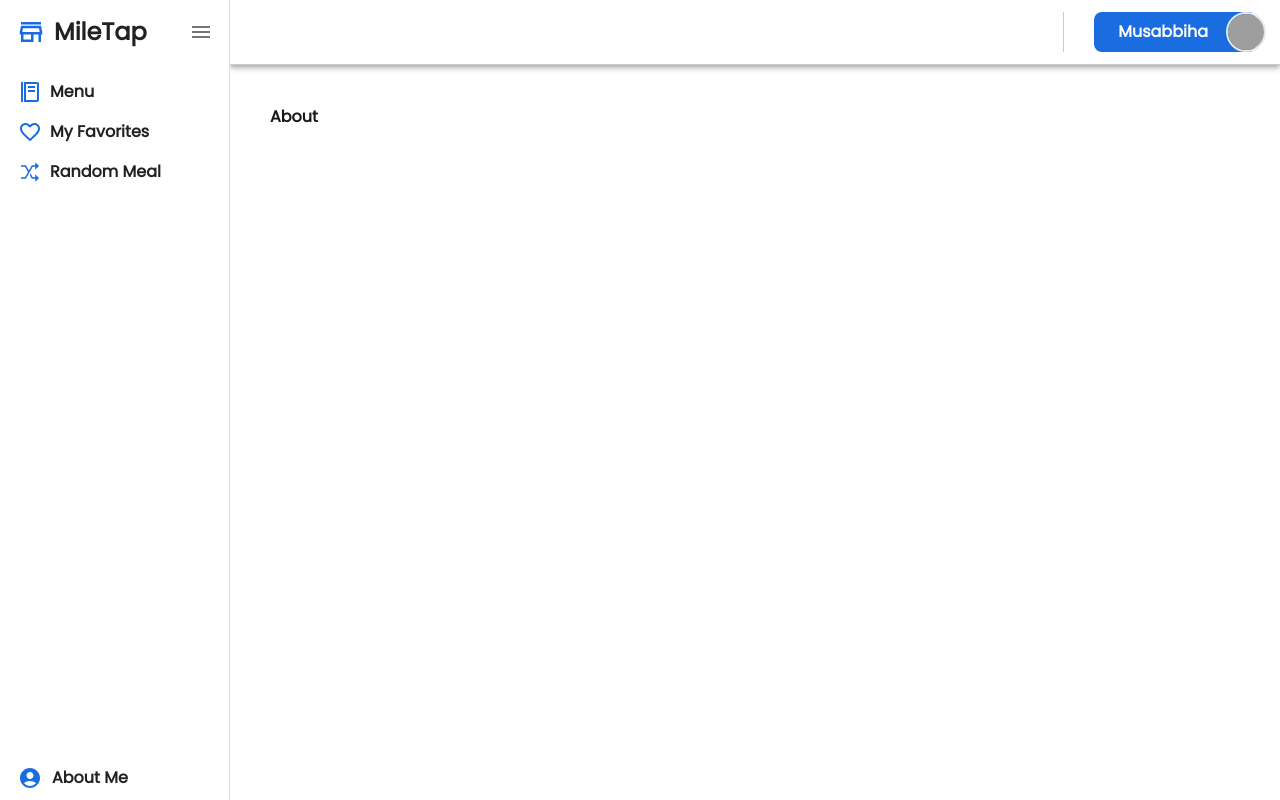
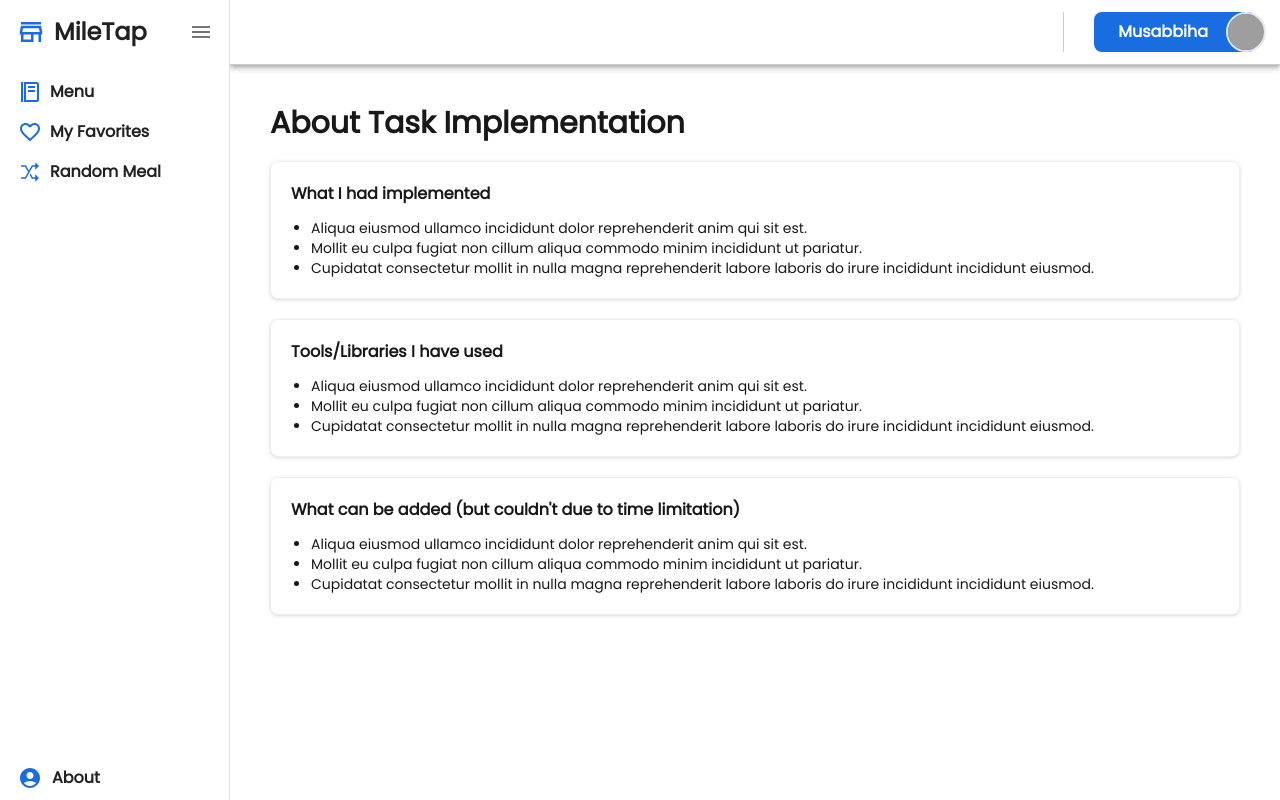
Before and after one commit to musabbihanoor/UdhaarBook-Test, a React (Create React App) app: page /about in a window 1280 px wide. Built offline with nearby package versions, Linux system fonts and the light colour scheme; grey boxes are pictures that could not be loaded.

Commit message:
added env file

```diff
--- a/src/components/layout/Navbar.js
+++ b/src/components/layout/Navbar.js
@@ -153,8 +153,10 @@ export default function PrimarySearchAppBar() {
           <Box sx={{ display: { xs: "none", md: "flex", gap: 30 } }}>
             <hr className="border-0 border-l-[1px] border-[#ccc] h-10" />
 
-            <Link
-              to="/about"
+            <a
+              target="_blank"
+              rel="noreferror"
+              href="https://musabbiha.com"
               className="text-white bg-primary px-6 rounded-lg relative pr-12 font-poppins"
             >
               <p className="py-2">Musabbiha</p>
@@ -163,7 +165,7 @@ export default function PrimarySearchAppBar() {
                 src="https://randomuser.me/api/portraits/women/2.jpg"
                 className="absolute bg-dark-grey h-10 w-10 right-[-10px] top-0 rounded-full border-2"
               />
-            </Link>
+            </a>
           </Box>
           <Box sx={{ display: { xs: "flex", md: "none" } }}>
             <IconButton
--- a/src/components/layout/Sidebar.js
+++ b/src/components/layout/Sidebar.js
@@ -109,7 +109,7 @@ export const Sidebar = () => {
 
         <Link to="/about" className="flex items-center px-[8px]">
           <MdAccountCircle className="text-primary text-2xl m-[10px]" />
-          {open && <p>About Me</p>}
+          {open && <p>About</p>}
         </Link>
       </div>
     </Drawer>
--- a/src/pages/About.js
+++ b/src/pages/About.js
@@ -1,7 +1,64 @@
 import React from "react";
 
 const About = () => {
-  return <div>About</div>;
+  return (
+    <div>
+      <h1 className="text-3xl mb-5">About Task Implementation</h1>
+      <div className="bg-white drop-shadow rounded-lg p-5 mb-5 border-[1px] border-[#eee]">
+        <h1>What I had implemented</h1>
+        <ul className="list-disc pl-5 font-light text-sm mt-3">
+          <li>
+            Aliqua eiusmod ullamco incididunt dolor reprehenderit anim qui sit
+            est.
+          </li>
+          <li>
+            Mollit eu culpa fugiat non cillum aliqua commodo minim incididunt ut
+            pariatur.
+          </li>
+          <li>
+            Cupidatat consectetur mollit in nulla magna reprehenderit labore
+            laboris do irure incididunt incididunt eiusmod.
+          </li>
+        </ul>
+      </div>
+
+      <div className="bg-white drop-shadow rounded-lg p-5 mb-5 border-[1px] border-[#eee]">
+        <h1>Tools/Libraries I have used</h1>
+        <ul className="list-disc pl-5 font-light text-sm mt-3">
+          <li>
+            Aliqua eiusmod ullamco incididunt dolor reprehenderit anim qui sit
+            est.
+          </li>
+          <li>
+            Mollit eu culpa fugiat non cillum aliqua commodo minim incididunt ut
+            pariatur.
+          </li>
+          <li>
+            Cupidatat consectetur mollit in nulla magna reprehenderit labore
+            laboris do irure incididunt incididunt eiusmod.
+          </li>
+        </ul>
+      </div>
+
+      <div className="bg-white drop-shadow rounded-lg p-5 mb-5 border-[1px] border-[#eee]">
+        <h1>What can be added (but couldn't due to time limitation)</h1>
+        <ul className="list-disc pl-5 font-light text-sm mt-3">
+          <li>
+            Aliqua eiusmod ullamco incididunt dolor reprehenderit anim qui sit
+            est.
+          </li>
+          <li>
+            Mollit eu culpa fugiat non cillum aliqua commodo minim incididunt ut
+            pariatur.
+          </li>
+          <li>
+            Cupidatat consectetur mollit in nulla magna reprehenderit labore
+            laboris do irure incididunt incididunt eiusmod.
+          </li>
+        </ul>
+      </div>
+    </div>
+  );
 };
 
 export default About;
--- a/src/store/categories/actions.js
+++ b/src/store/categories/actions.js
@@ -4,7 +4,7 @@ export const getAllCategories = () => {
   return async (dispatch) => {
     try {
       const response = await fetch(
-        `https://www.themealdb.com/api/json/v1/1/categories.php`
+        `${process.env.REACT_APP_BASE_URL}/categories.php`
       );
       const data = await response.json();
       dispatch({ type: GET_ALL_CATEGORIES, payload: data.categories });
--- a/src/store/meals/actions.js
+++ b/src/store/meals/actions.js
@@ -10,7 +10,7 @@ export const getMealByCategory = (category) => {
   return async (dispatch) => {
     try {
       const response = await fetch(
-        `https://www.themealdb.com/api/json/v1/1/filter.php?c=${category}`
+        `${process.env.REACT_APP_BASE_URL}/filter.php?c=${category}`
       );
       const data = await response.json();
       dispatch({ type: GET_MEAL_BY_CATEGORY, payload: data.meals });
@@ -24,7 +24,7 @@ export const getMealById = (id) => {
   return async (dispatch) => {
     try {
       const response = await fetch(
-        `https://www.themealdb.com/api/json/v1/1/lookup.php?i=${id}`
+        `${process.env.REACT_APP_BASE_URL}/lookup.php?i=${id}`
       );
       const data = await response.json();
       dispatch({ type: GET_MEAL_BY_ID, payload: data.meals });
@@ -38,7 +38,7 @@ export const getRandomMeal = () => {
   return async (dispatch) => {
     try {
       const response = await fetch(
-        "https://www.themealdb.com/api/json/v1/1/random.php"
+        `${process.env.REACT_APP_BASE_URL}/random.php`
       );
       const data = await response.json();
       dispatch({ type: GET_RANDOM_MEAL, payload: data.meals });
```
Also changed, not shown: 1 other file (tests, documents, lock files or other folders).
